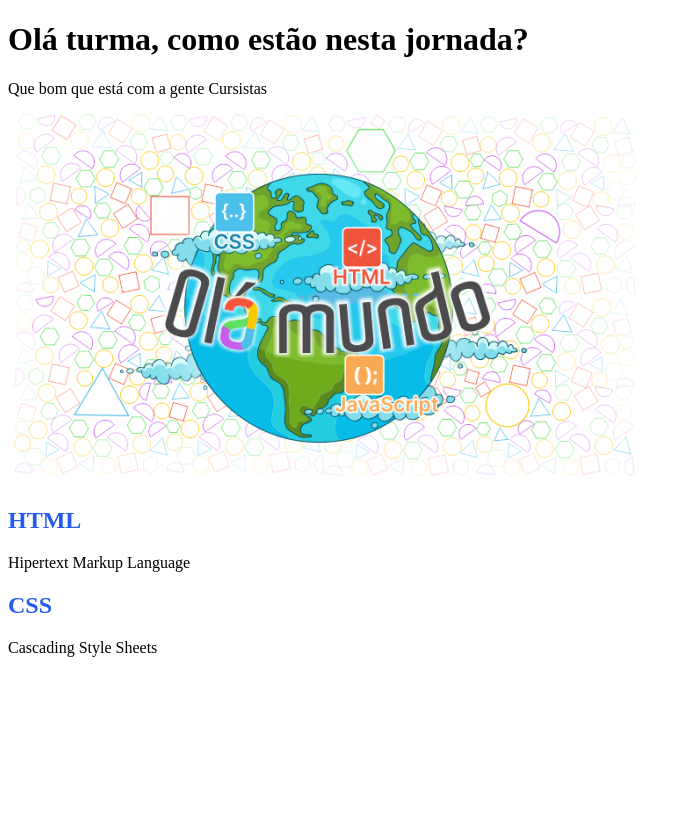
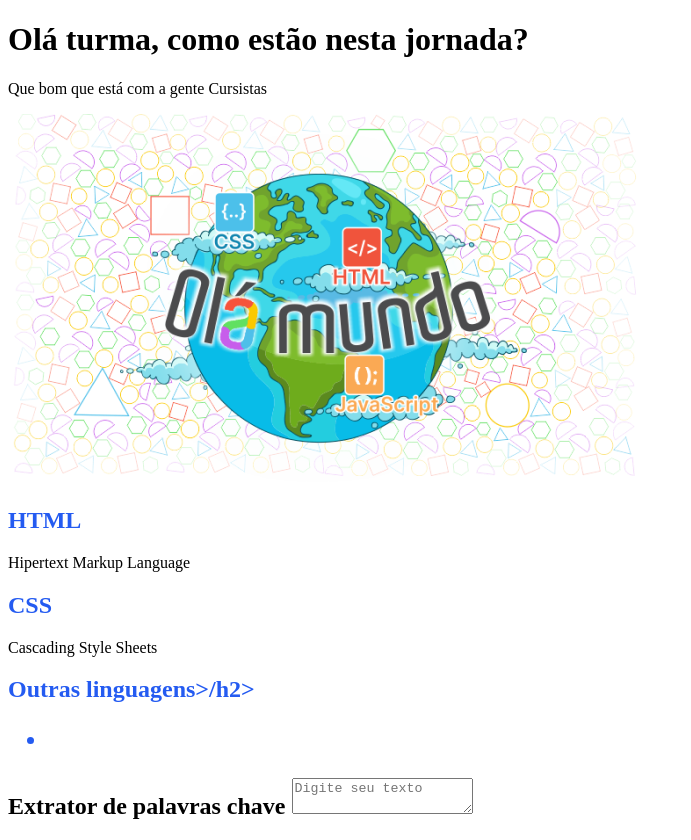
Before and after one commit to ProfKS778/Formadores1, a plain HTML site: page index.html in a window 1280 px wide. Shown: the whole page, without its empty margins (0-691 px from the left). Before the commit the page ends 800 px from the top, so only its background shows below. Drawn offline with Linux system fonts and the light colour scheme.

Commit message:
auladia03.07

```diff
--- a/index.html
+++ b/index.html
@@ -16,11 +16,18 @@
             <h2>HTML</h2>
              <p class="texto_secaoum"> Hipertext Markup Language</p>
             <h2>CSS</h2>
-                <p>Cascading Style Sheets</p>
+              <p>Cascading Style Sheets</p>
+              <h2>Outras linguagens>/h2>
+                <ul>
+                <li id="lista"</li>
+                </ul>
+              </h2>
             </section>
             <section>
               <div class="container">
-
+                <h1>Extrator de palavras chave
+                    <textarea name="entrada de texto" placeholder="Digite seu texto"></textarea>
+                </h1>
               </div>
             </section>
         <footer>
--- a/script.js
+++ b/script.js
@@ -4,3 +4,8 @@ function inserirNome() {
     elemento.textContent = nomeUsuario;
 }
 inserirNome();
+
+let linguagens = ["JavaScript", "Python", "C++"];
+console.log(linguagens[0]) //"JavaScript";
+console.log(linguagens[1]) //Python;
+console.log(linguagens[2]) //C++;
```
